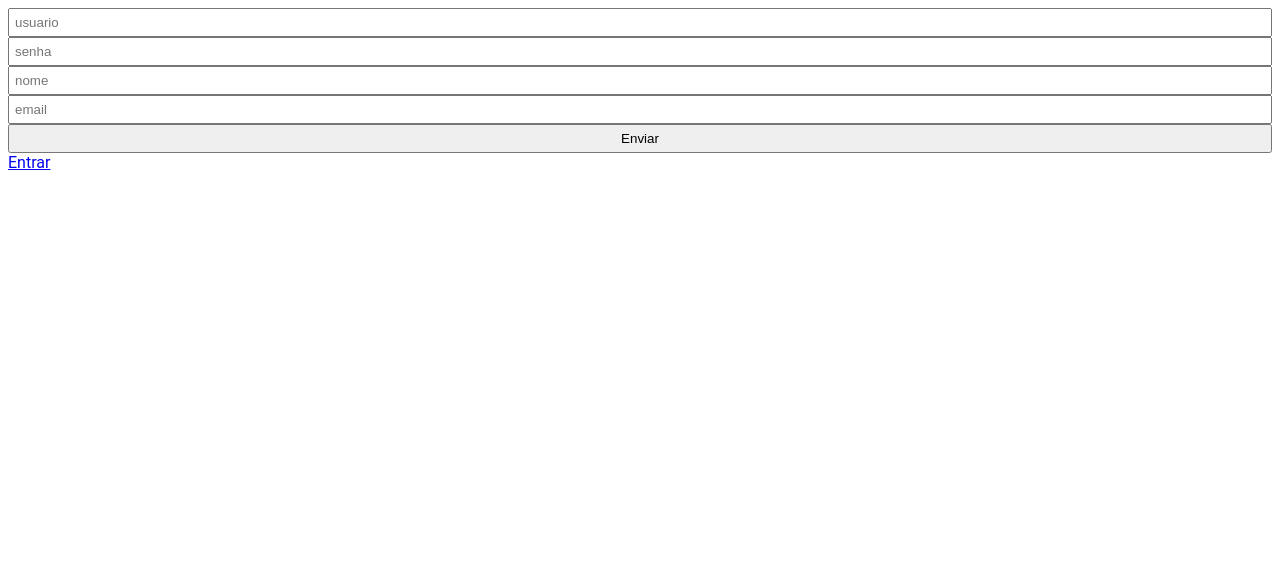
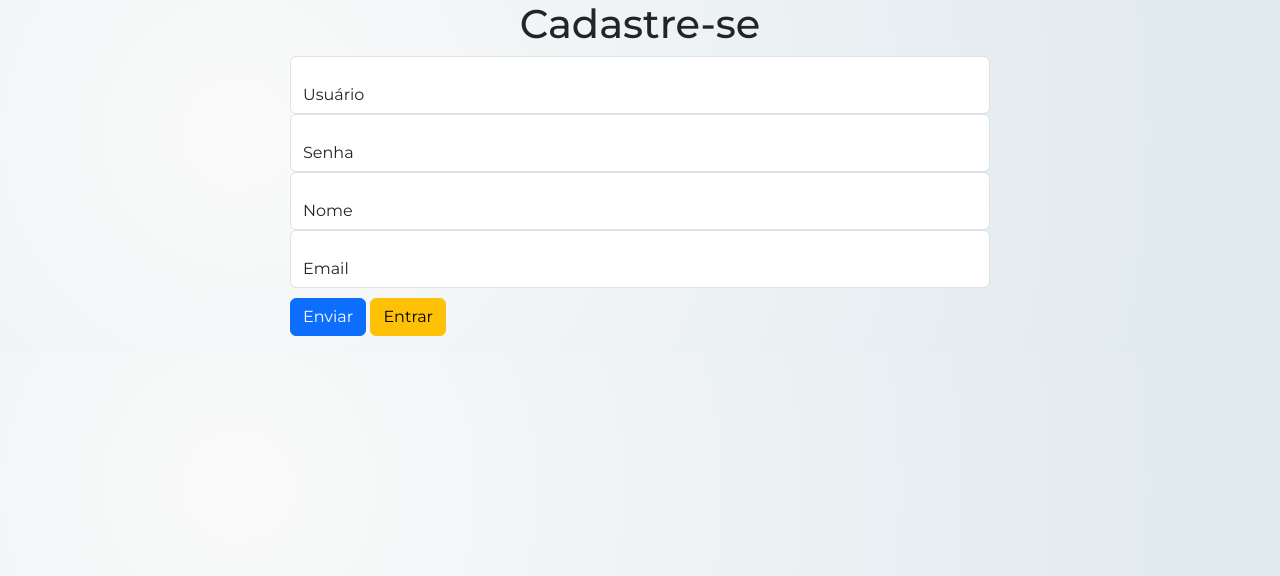
Before and after one commit to ZacMarshall1/TrabalhoA2, a PHP site: page /cadastro.php in a window 1280 px wide. Shown: the top 576 px of the page. Run offline with PHP 8.4, Linux system fonts and the light colour scheme.

Commit message:
bootstrap na pagina cadastro

```diff
--- a/cadastro.php
+++ b/cadastro.php
@@ -5,9 +5,20 @@
     <meta charset="UTF-8">
     <meta name="viewport" content="width=device-width, initial-scale=1.0">
     <title>Cadastro</title>
+
+    <!-- FONTE MONTSERRAT' -->
+    <link rel="preconnect" href="https://fonts.googleapis.com">
+    <link rel="preconnect" href="https://fonts.gstatic.com" crossorigin>
+    <link href="https://fonts.googleapis.com/css2?family=Montserrat:ital,wght@0,100..900;1,100..900&display=swap" rel="stylesheet">
+
+    <!-- BOOTSTRAP -->
+    <link rel="stylesheet" href="https://cdnjs.cloudflare.com/ajax/libs/twitter-bootstrap/5.3.3/css/bootstrap.min.css" integrity="sha512-jnSuA4Ss2PkkikSOLtYs8BlYIeeIK1h99ty4YfvRPAlzr377vr3CXDb7sb7eEEBYjDtcYj+AjBH3FLv5uSJuXg==" crossorigin="anonymous" referrerpolicy="no-referrer" />
+
     <style>
         body {
-            font-family: "Roboto", sans-serif;
+            background: radial-gradient(circle at 18.7% 37.8%, rgb(250, 250, 250) 0%, rgb(225, 234, 238) 90%);
+            font-family: "Montserrat", sans-serif;
+            margin: 0;
         }
 
         div {
@@ -34,19 +45,40 @@
         h1 {
             text-align: center;
         }
+        .btn{
+            margin-top: 10px;
+        }
     </style>
 </head>
 
 <body>
+    <div class="container">
 
-    <form method="post" action="">
-        <input type="text" placeholder="usuario" name="usuario">
-        <input type="text" placeholder="senha" name="senha">
-        <input type="text" placeholder="nome" name="nome">
-        <input type="text" placeholder="email" name="email">
-        <input type="submit" id="enviar" name="enviar" value="Enviar">
-    </form>
-    <a href="login.php">Entrar</a>
+        <h1>Cadastre-se</h1>
+        <div class="mb-3">
+            <div class="form-floating">
+                <input class="form-control" type="text" placeholder="usuario" name="usuario">
+                <label for="usuario">Usuário</label>
+            </div>
+            <div class="form-floating">
+                <input class="form-control" type="text" placeholder="senha" name="senha">
+                <label for="senha">Senha</label>
+            </div>
+            <div class="form-floating">
+                <input class="form-control" type="text" placeholder="nome" name="nome">
+                <label for="nome">Nome</label>
+
+            </div>
+            <div class="form-floating">
+                <input class="form-control" type="text" placeholder="email" name="email">
+                <label for="email">Email</label>
+            </div>
+            <input class="btn btn-primary" type="submit" id="enviar" name="enviar" value="Enviar">
+            <a class="btn btn-warning" href="login.php">Entrar</a>
+
+        </div>
+    </div>
+
     <?php
         $usuario = $_POST['usuario'] ?? null;
         $senha = $_POST['senha'] ?? null;
```
